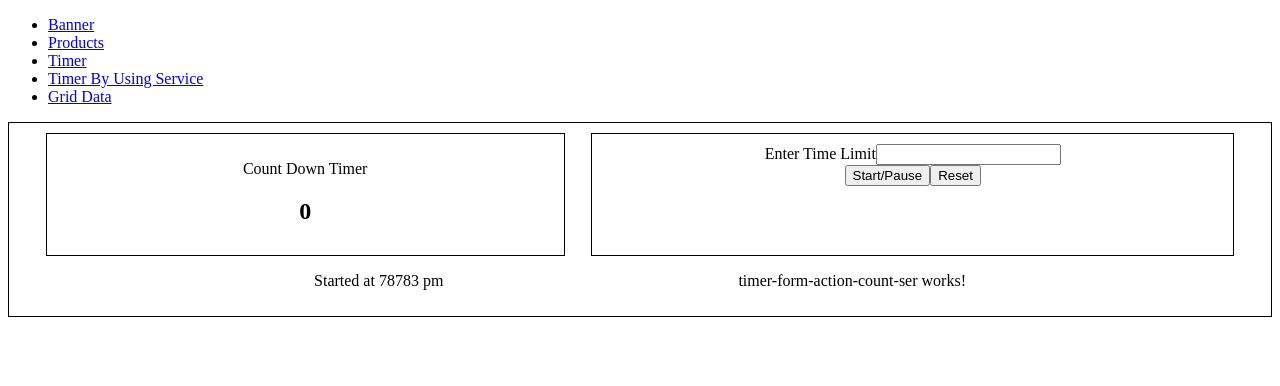
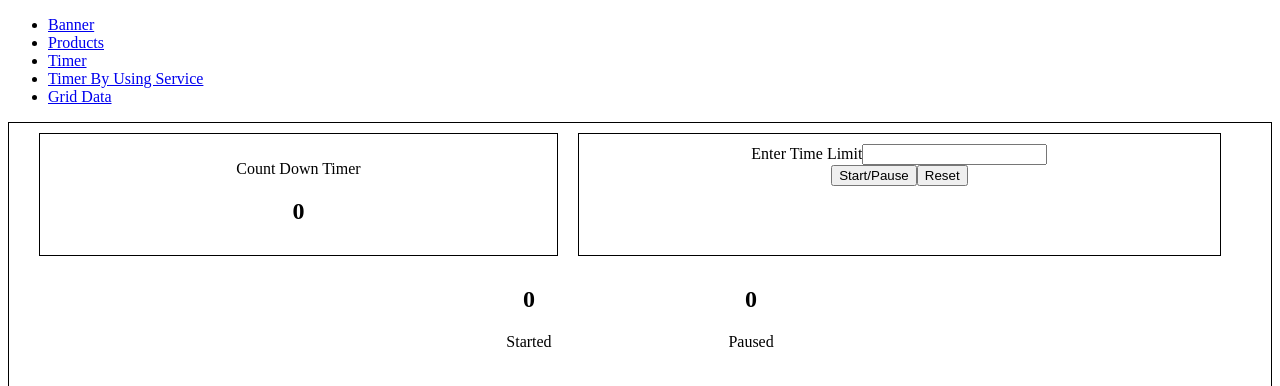
Before and after one commit to learneradarsh/angularnewspike, an Angular app: page /timerbyservice in a window 1280 px wide. Shown: the top 386 px of the page. Built offline with nearby package versions, Linux system fonts and the light colour scheme.

Commit message:
log functionality added

```diff
--- a/src/app/timer/components/timer-form-action-count/timer-form-action-count.component.html
+++ b/src/app/timer/components/timer-form-action-count/timer-form-action-count.component.html
@@ -1 +1,10 @@
-<p>timer-form-action-count works!</p>
+<article>
+    <div>
+        <h2>2</h2>
+        <p>Started</p>
+    </div>
+    <div>
+        <h2>1</h2>
+        <p>Paused</p>
+    </div>
+</article>
--- a/src/app/timer/components/timer-form-action-count/timer-form-action-count.component.scss
+++ b/src/app/timer/components/timer-form-action-count/timer-form-action-count.component.scss
@@ -2,3 +2,8 @@
     padding: 10px;
     flex-basis: 50%;
 }
+
+article {
+    display: flex;
+    justify-content: space-evenly;
+}
--- a/src/app/timerbyservice/components/count-down-counter-ser/count-down-counter-ser.component.ts
+++ b/src/app/timerbyservice/components/count-down-counter-ser/count-down-counter-ser.component.ts
@@ -4,15 +4,18 @@ import { HandletimerService } from '../../handletimer.service';
 @Component({
   selector: 'app-count-down-counter-ser',
   templateUrl: './count-down-counter-ser.component.html',
-  styleUrls: ['./count-down-counter-ser.component.scss']
+  styleUrls: ['./count-down-counter-ser.component.scss'],
 })
 export class CountDownCounterSerComponent implements OnInit {
-
   timerCount: number = 0;
-  constructor(private handleTimerService: HandletimerService) { }
+  constructor(private handleTimerService: HandletimerService) {}
 
   ngOnInit(): void {
-    this.handleTimerService.timerCounter$.subscribe(count =>  this.timerCount = count);
+    this.handleTimerService.timerCounter$.subscribe(
+      (count) => {
+        this.timerCount = count;
+        console.log(this.timerCount);
+      }
+    );
   }
-
 }
--- a/src/app/timerbyservice/components/timer-container-ser/timer-container-ser.component.html
+++ b/src/app/timerbyservice/components/timer-container-ser/timer-container-ser.component.html
@@ -1,5 +1,5 @@
 <section class="custom_container">
-    <app-count-down-counter-ser (timeValueEmitter)="setTimer($event)"></app-count-down-counter-ser>
+    <app-count-down-counter-ser></app-count-down-counter-ser>
     <app-timer-form-ser></app-timer-form-ser>
     <app-timer-log-ser></app-timer-log-ser>
     <app-timer-form-action-count-ser></app-timer-form-action-count-ser>
--- a/src/app/timerbyservice/components/timer-container-ser/timer-container-ser.component.ts
+++ b/src/app/timerbyservice/components/timer-container-ser/timer-container-ser.component.ts
@@ -11,8 +11,4 @@ export class TimerContainerSerComponent implements OnInit {
 
   ngOnInit(): void {
   }
-
-  setTimer(e) {
-    console.log(e);
-  }
 }
--- a/src/app/timerbyservice/components/timer-form-action-count-ser/timer-form-action-count-ser.component.html
+++ b/src/app/timerbyservice/components/timer-form-action-count-ser/timer-form-action-count-ser.component.html
@@ -1 +1,10 @@
-<p>timer-form-action-count-ser works!</p>
+<article>
+    <div>
+        <h2>{{starteButtonClickCount}}</h2>
+        <p>Started</p>
+    </div>
+    <div>
+        <h2>{{pauseButtonClickCount}}</h2>
+        <p>Paused</p>
+    </div>
+</article>
--- a/src/app/timerbyservice/components/timer-form-action-count-ser/timer-form-action-count-ser.component.scss
+++ b/src/app/timerbyservice/components/timer-form-action-count-ser/timer-form-action-count-ser.component.scss
@@ -0,0 +1,9 @@
+:host {
+    padding: 10px;
+    flex-basis: 50%;
+}
+
+article {
+    display: flex;
+    justify-content: space-evenly;
+}
--- a/src/app/timerbyservice/components/timer-form-action-count-ser/timer-form-action-count-ser.component.ts
+++ b/src/app/timerbyservice/components/timer-form-action-count-ser/timer-form-action-count-ser.component.ts
@@ -1,4 +1,5 @@
 import { Component, OnInit } from '@angular/core';
+import { HandletimerService } from '../../handletimer.service';
 
 @Component({
   selector: 'app-timer-form-action-count-ser',
@@ -7,9 +8,13 @@ import { Component, OnInit } from '@angular/core';
 })
 export class TimerFormActionCountSerComponent implements OnInit {
 
-  constructor() { }
+  starteButtonClickCount: number = 0;
+  pauseButtonClickCount: number = 0;
+  constructor(private handleTimerService: HandletimerService) { }
 
   ngOnInit(): void {
+    this.handleTimerService.startButtonClickCounter$.subscribe(count => this.starteButtonClickCount = count);
+    this.handleTimerService.pauseButtonClickCounter$.subscribe(count => this.pauseButtonClickCount = count);
   }
 
 }
--- a/src/app/timerbyservice/components/timer-form-ser/timer-form-ser.component.ts
+++ b/src/app/timerbyservice/components/timer-form-ser/timer-form-ser.component.ts
@@ -8,12 +8,27 @@ import { HandletimerService } from '../../handletimer.service';
 })
 export class TimerFormSerComponent implements OnInit {
 
+  isStart: boolean = true;
+
+  startButtonClickCount = 0;
+  pauseButtonClickCount = 0;
   constructor(private handleTimerService: HandletimerService) { }
 
   ngOnInit(): void {
   }
 
   handleTimer(el: any) {
+    if(this.isStart) {
+      this.startButtonClickCount++;
+      this.handleTimerService.startButtonClickCounterSubject.next(this.startButtonClickCount);
+      this.handleTimerService.timerLogSubject.next(`Started at ${Date()}`);
+      this.isStart = !this.isStart;
+    } else {
+      this.pauseButtonClickCount++;
+      this.handleTimerService.pauseButtonClickCounterSubject.next(this.pauseButtonClickCount);
+      this.handleTimerService.timerLogSubject.next(`Paused at ${new Date()}`);
+      this.isStart = !this.isStart;
+    }
     this.handleTimerService.setTimerCount(el.value);
   }
 }
--- a/src/app/timerbyservice/components/timer-log-ser/timer-log-ser.component.html
+++ b/src/app/timerbyservice/components/timer-log-ser/timer-log-ser.component.html
@@ -1,3 +1,3 @@
 <article>
-    <p>Started at 78783 pm</p>
+    <p *ngFor="let item of customArr">{{item}}</p>
 </article>
--- a/src/app/timerbyservice/components/timer-log-ser/timer-log-ser.component.ts
+++ b/src/app/timerbyservice/components/timer-log-ser/timer-log-ser.component.ts
@@ -1,4 +1,5 @@
 import { Component, OnInit } from '@angular/core';
+import { HandletimerService } from '../../handletimer.service';
 
 @Component({
   selector: 'app-timer-log-ser',
@@ -7,9 +8,14 @@ import { Component, OnInit } from '@angular/core';
 })
 export class TimerLogSerComponent implements OnInit {
 
-  constructor() { }
+  customArr: any[];
+  constructor(private handleTimerService: HandletimerService) { }
 
   ngOnInit(): void {
+    this.handleTimerService.timerLog$.subscribe(logs => {
+      console.log(logs);
+      this.customArr = [...logs];
+    })
   }
 
 }
--- a/src/app/timerbyservice/handletimer.service.ts
+++ b/src/app/timerbyservice/handletimer.service.ts
@@ -2,17 +2,38 @@ import { Injectable } from '@angular/core';
 import { BehaviorSubject, interval, of, Subject } from 'rxjs';
 
 @Injectable({
-  providedIn: 'root'
+  providedIn: 'root',
 })
 export class HandletimerService {
 
-  constructor() { }
+  timerLogSubject = new Subject();
+  timerLog$ = this.timerLogSubject.asObservable();
+
+  startButtonClickCounterSubject = new BehaviorSubject(0);
+  startButtonClickCounter$ = this.startButtonClickCounterSubject.asObservable();
+
+  pauseButtonClickCounterSubject = new BehaviorSubject(0);
+  pauseButtonClickCounter$ = this.pauseButtonClickCounterSubject.asObservable();
+
+  startCounter$: number = 0;
+  pauseCounter: number = 0;
+  constructor() {}
 
   timerSubject = new BehaviorSubject(0);
   timerCounter$ = this.timerSubject.asObservable();
 
+  setTimerCount(value: number) {
+    this.timerSubject.next(this.startCountdown(value));
+  }
 
-  setTimerCount(value: number) {
-    this.timerSubject.next(value);
+  private startCountdown(initialValue) {
+    let counter = initialValue;
+
+    const interval = setInterval(() => {
+      console.log(counter);
+      counter--;
+    }, 1000);
+
+    return counter;
   }
 }
```
